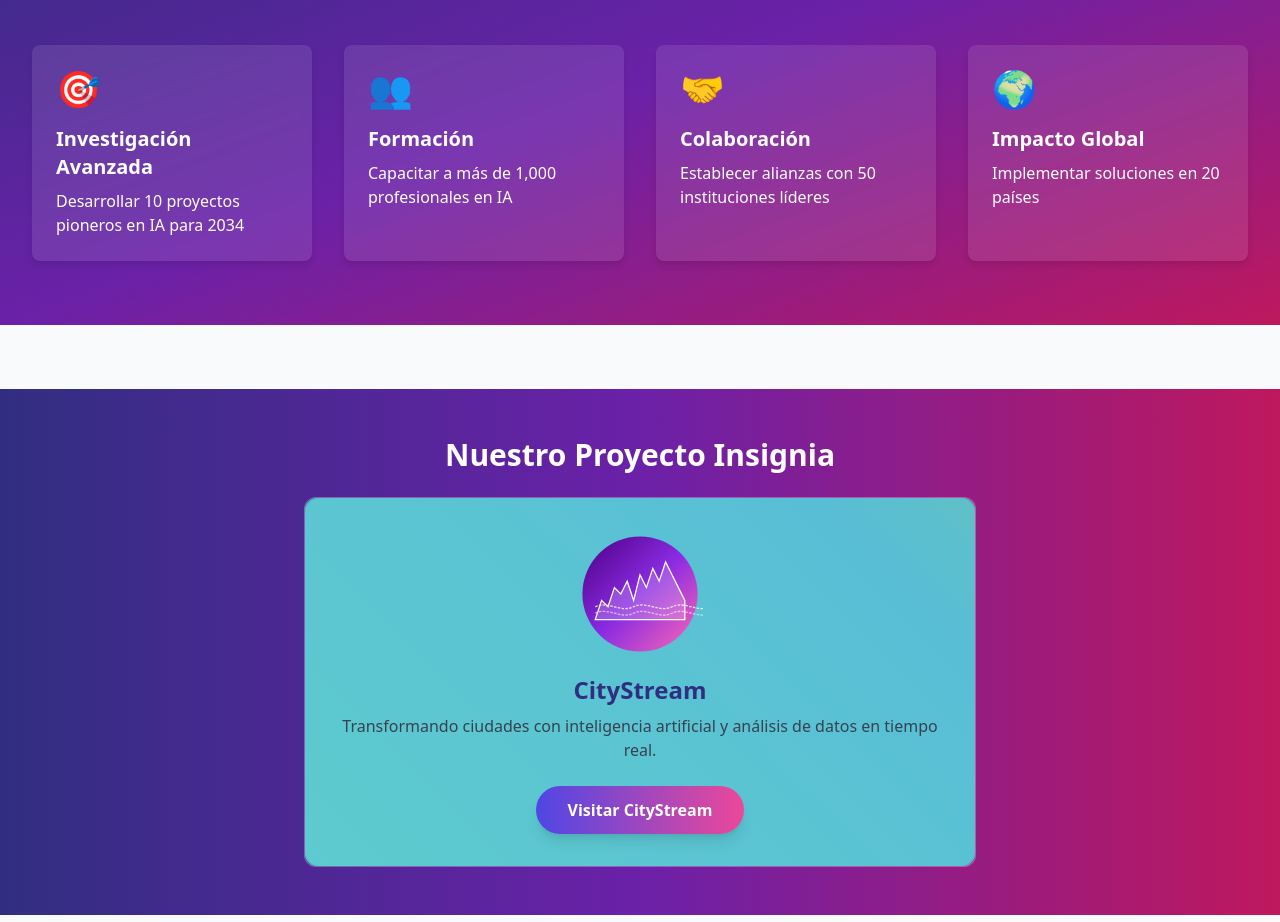
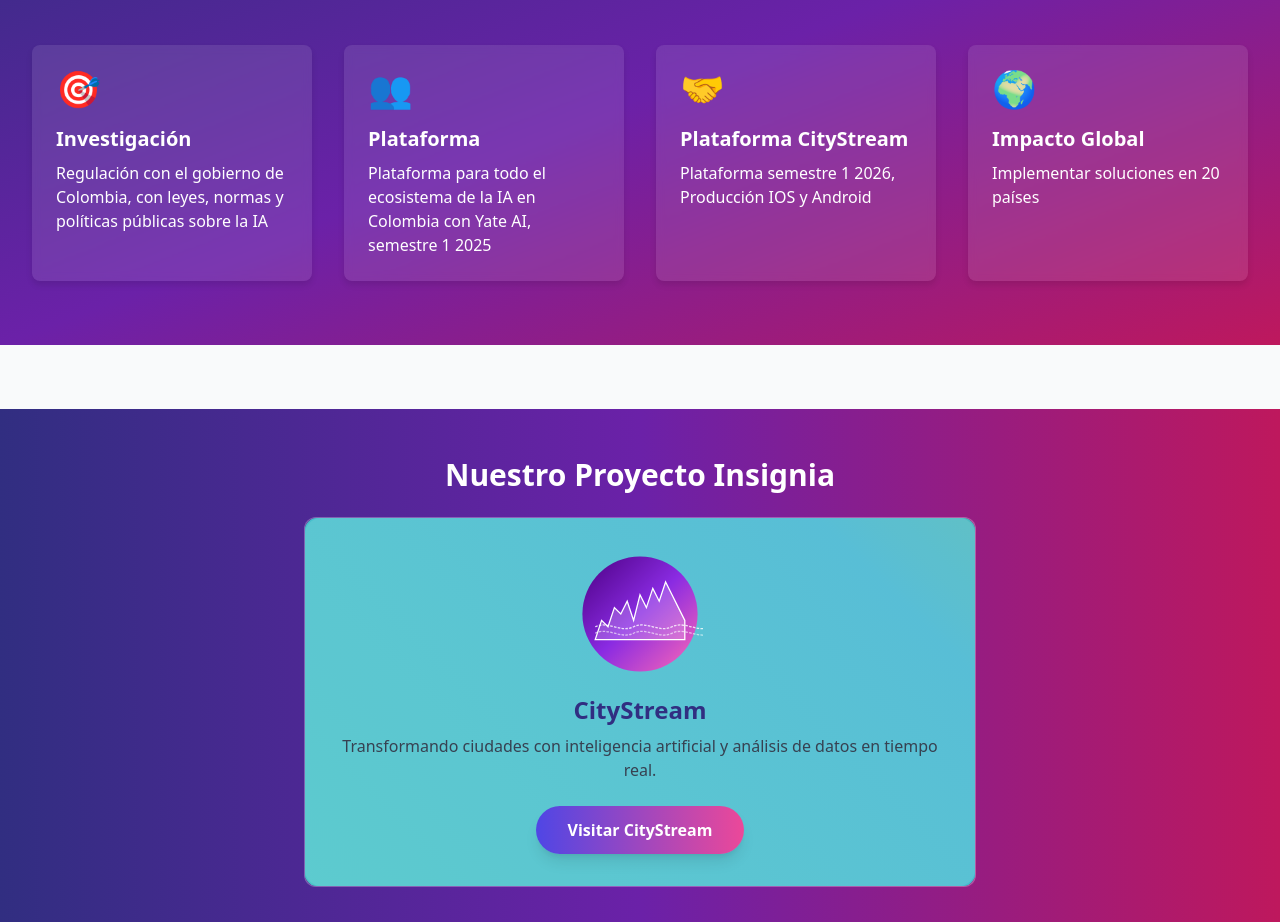
Before and after one commit to CamiloYate09/fundacionYateAI, a plain HTML site: page index.html in a window 1280 px wide. Shown: the part 853-1775 px from the top of the page. Drawn offline with nearby package versions, Linux system fonts and the light colour scheme.

Commit message:
Update content sections with revised headings and descriptions to reflect new AI initiatives and platforms for 2025-2026.

```diff
--- a/index.html
+++ b/index.html
@@ -59,18 +59,18 @@
             <div class="grid grid-cols-1 md:grid-cols-2 lg:grid-cols-4 gap-8">
                 <div class="bg-white bg-opacity-10 p-6 rounded-lg backdrop-blur-sm">
                     <div class="text-4xl mb-4">🎯</div>
-                    <h3 class="text-xl font-semibold mb-2">Investigación Avanzada</h3>
-                    <p>Desarrollar 10 proyectos pioneros en IA para 2034</p>
+                    <h3 class="text-xl font-semibold mb-2">Investigación</h3>
+                    <p>Regulación con el gobierno de Colombia, con leyes, normas y políticas públicas sobre la IA</p>
                 </div>
                 <div class="bg-white bg-opacity-10 p-6 rounded-lg backdrop-blur-sm">
                     <div class="text-4xl mb-4">👥</div>
-                    <h3 class="text-xl font-semibold mb-2">Formación</h3>
-                    <p>Capacitar a más de 1,000 profesionales en IA</p>
+                    <h3 class="text-xl font-semibold mb-2">Plataforma</h3>
+                    <p>Plataforma para todo el ecosistema de la IA en Colombia con Yate AI, semestre 1 2025</p>
                 </div>
                 <div class="bg-white bg-opacity-10 p-6 rounded-lg backdrop-blur-sm">
                     <div class="text-4xl mb-4">🤝</div>
-                    <h3 class="text-xl font-semibold mb-2">Colaboración</h3>
-                    <p>Establecer alianzas con 50 instituciones líderes</p>
+                    <h3 class="text-xl font-semibold mb-2">Plataforma CityStream</h3>
+                    <p>Plataforma semestre 1 2026, Producción IOS y Android</p>
                 </div>
                 <div class="bg-white bg-opacity-10 p-6 rounded-lg backdrop-blur-sm">
                     <div class="text-4xl mb-4">🌍</div>
```
